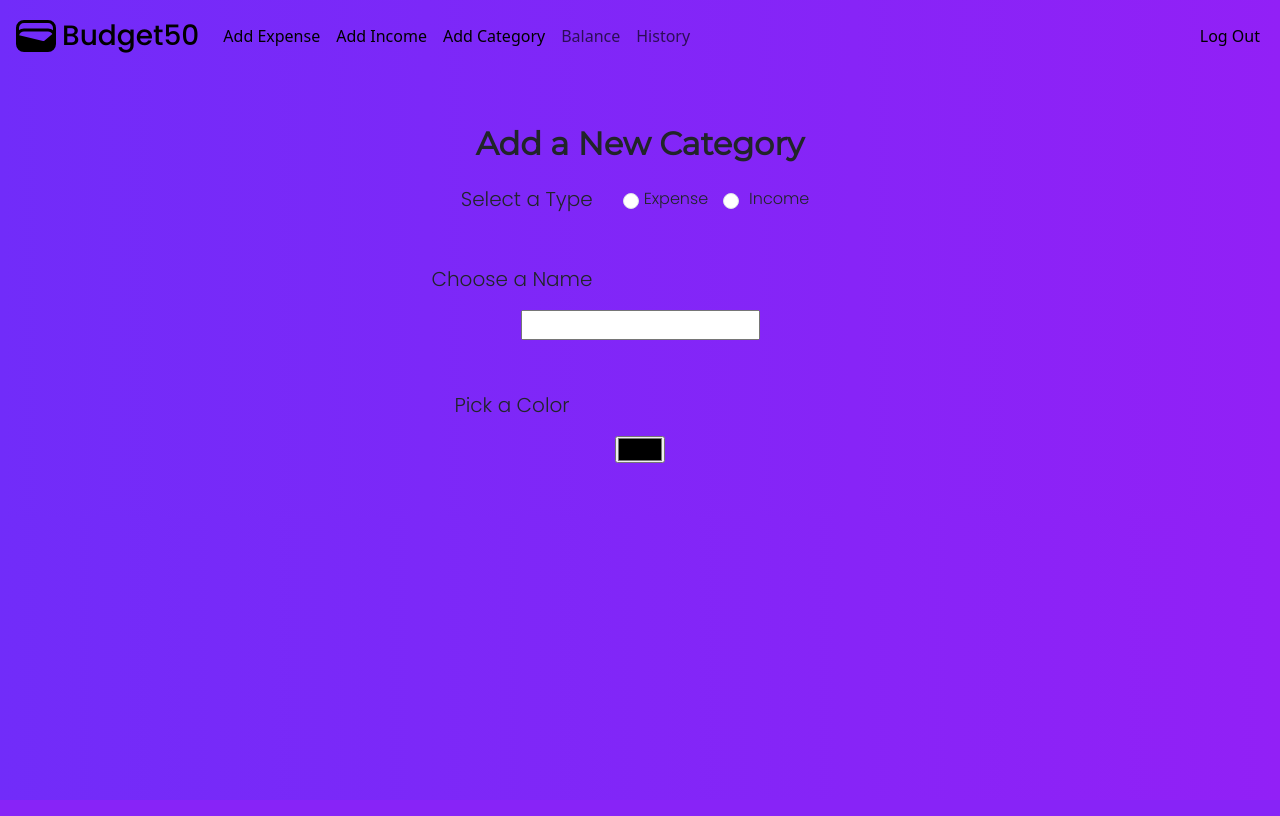
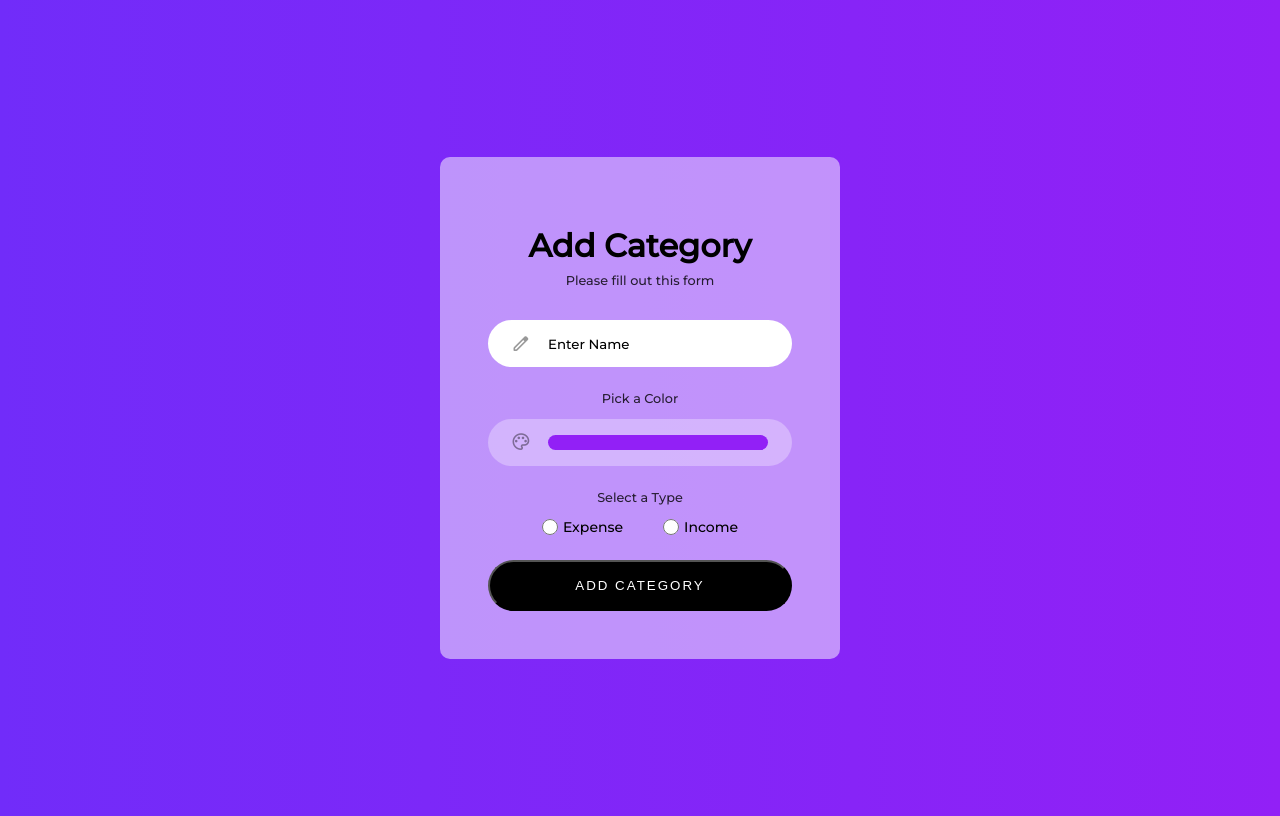
Before and after one commit to fabriortenzi/CS50x-Final-Project, a Flask app: page /category in a window 1280 px wide. Run offline with Flask 2, Linux system fonts and the light colour scheme; a user stored in the database is signed in; some libraries are stand-ins or nearby versions.

Commit message:
Add Category finished

```diff
--- a/app.py
+++ b/app.py
@@ -1,12 +1,12 @@
 import os
 
 from cs50 import SQL
-from flask import Flask, flash, redirect, render_template, request, session, jsonify
+from flask import Flask, flash, redirect, render_template, request, session
 from flask_session import Session
 from tempfile import mkdtemp
 from werkzeug.security import check_password_hash, generate_password_hash
+from string import capwords
 import datetime
-import json
 
 from helpers import login_required, usd
 
@@ -154,7 +154,9 @@ def expense():
         # Get the expense categories
         categories = db.execute("SELECT * FROM expense_categories ORDER BY name")
 
-        return render_template("expense.html", categories=categories)
+        date = datetime.date.today()
+
+        return render_template("expense.html", categories=categories, date=date)
 
     # POST
     else:
@@ -250,8 +252,7 @@ def history():
     # Consult database to find user's expenses and incomes
     records = db.execute("SELECT expenses.date, expense_categories.name, expenses.total, expense_categories.icon FROM expenses JOIN expense_categories ON expense_categories.id = expenses.category_id WHERE user_id = ? UNION SELECT incomes.date, income_categories.name, incomes.total, income_categories.icon FROM incomes JOIN income_categories ON income_categories.id = incomes.category_id WHERE user_id = ? ORDER BY date DESC", session["user_id"], session["user_id"])
 
-    date = datetime.datetime.now()
-    date = date.strftime("%x")
+    date = datetime.date.today()
 
     return render_template("history.html", records=records, date=date)
 
@@ -263,8 +264,27 @@ def category():
 
     # GET
     if request.method == "GET":
-
         return render_template("category.html")
 
     # POST
-    #else:
+    else:
+        name = request.form.get("name")
+        color = request.form.get("color")
+        type_cat = request.form.get("type")
+
+        #if not name or not color or not type_cat:
+            #return render_template("error.html", message="Some inputs were left blank")
+
+        name = capwords(name)
+
+        # Record Category
+        if type_cat == "expense":
+            db.execute("INSERT INTO expense_categories (name, icon, color, user_id) VALUES(?, ?, ?, ?)",
+                       name, "add", color, session["user_id"])
+        elif type_cat == "income":
+            db.execute("INSERT INTO income_categories (name, icon, color, user_id) VALUES(?, ?, ?, ?)",
+                       name, "add", color, session["user_id"])
+        #else:
+            #return render_template("error.html", message="Incorrect Type")
+
+        return redirect("/")
--- a/static/login-styles.css
+++ b/static/login-styles.css
@@ -12,6 +12,7 @@ body
     align-items: center;
     justify-content: center;
     overflow: overlay;
+    user-select: none;
 }
 
 .login-card
@@ -125,16 +126,58 @@ body
 
 .login-card input[type="text"],
 .login-card input[type="password"],
-.login-card input[type="date"]
+.login-card input[type="date"],
+.login-card input[type="color"]
 {
     border: none;
     outline: none;
     background: rgba(255, 255, 255, .3);
+    font-family: 'Montserrat', sans-serif;
     padding: 1rem 1.5rem;
     padding-left: calc(1.5rem * 2.5);
     border-radius: 100px;
     width: 100%;
+    height: 47px;
     transition: background .5s;
+}
+
+#text-color
+{
+    font-size: calc(1rem * .8);
+    opacity: .8;
+    text-align: center;
+    margin-top: 0;
+}
+
+input[type="color"]::-webkit-color-swatch-wrapper {
+	padding: 0;
+    height: 15px;
+    width: auto;
+}
+
+input[type="color"]::-webkit-color-swatch {
+	border: none;
+    border-radius: 10px;
+}
+
+.opt-1-container,
+.opt-2-container
+{
+    display: flex;
+    align-items: center;
+}
+
+.options-container
+{
+    display: flex;
+    align-items: center;
+    justify-content: center;
+    gap: 40px;
+}
+
+::-webkit-calendar-picker-indicator
+{
+    width: 120px;
 }
 
 .login-card input:focus
@@ -153,11 +196,21 @@ body
     opacity: 1;
 }
 
-.login-card input[type="checkbox"]
+.login-card input[type="radio"]
 {
     width: 16px;
     height: 16px;
     accent-color: black;
+    margin-top: 0;
+    margin-left: 0;
+    margin-bottom: 0;
+    margin-right: 5px;
+}
+
+.text-radio
+{
+    font-family: 'Montserrat', sans-serif;
+    font-size: 14px;
 }
 
 .login-card-form button
@@ -186,7 +239,9 @@ body
 
 #bt-inc
 {
-    background: rgba(0, 194, 18, 1);
+    background: rgb(40, 200, 15);
+    border: rgb(40, 200, 15);
+    outline: rgb(40, 200, 15);
 }
 
 #bt-exp:hover
@@ -196,7 +251,7 @@ body
 
 #bt-inc:hover
 {
-    background-color: rgba(0, 194, 18, 0.82);
+    background-color: rgba(40, 200, 15, 0.8);
 }
 
 /* Dropdown */
@@ -206,6 +261,7 @@ body
     width: auto;
     margin: 0;
     height: 47px;
+    z-index: 12;
 }
 .select-menu .select-btn{
     font-size: calc(1rem * .8);
@@ -244,11 +300,12 @@ body
     height: 200px;
     overflow: overlay;
     border-radius: 8px;
+    z-index: 12;
 }
 
 .select-menu .options{
     position: relative;
-    padding: 20px;
+    padding: 15px;
     margin-top: 10px;
     border-radius: 8px;
     background: #fff;
--- a/static/styles.css
+++ b/static/styles.css
@@ -1,12 +1,12 @@
 @import url('https://fonts.googleapis.com/css2?family=Montserrat:wght@300;400&family=Poppins:wght@300;500&display=swap');
+
 
 body
 {
     background: linear-gradient(to right, #712cf9, #9220f6);
     margin: 0;
+    user-select: none;
 }
-
-
 
 .logo
 {
--- a/templates/category.html
+++ b/templates/category.html
@@ -1,4 +1,4 @@
-{% extends "layout.html" %}
+{% extends "login-layout.html" %}
 
 {% block title %}
     Add Category
@@ -6,27 +6,36 @@
 
 {% block main %}
 
-    <main class="container-fluid py-5 text-center">
-        <p class="amount">Add a New Category</p>
-        <form action="/category" method="post">
-            <div class="type-categories">
-                <p class="type">Select a Type</p>
-
-                <input type="radio" class="form-check-input" name="type" id="1" value="expense" required>
-                <label for="1" class="value-checkbox-type form-check-label item-center">Expense</label>
-
-                <input type="radio" class="form-check-input form-check-label item-center" name="type" id="2" value="income" required>
-                <label for="2" class="value-checkbox-type">Income</label>
+    <div class="login-card-header">
+        <h1>Add Category</h1>
+        <div>Please fill out this form</div>
+    </div>
+    <form class="login-card-form" action="/category" method="post">
+        <div class="form-item">
+            <span class="form-item-icon material-symbols-rounded">edit</span>
+            <input type="text" name="name" placeholder="Enter Name" required autofocus autocomplete="off">
+        </div>
+        <div class="color-container">
+            <p id="text-color">Pick a Color</p>
+            <div class="form-item">
+                <span class="form-item-icon material-symbols-rounded">palette</span>
+                <input type="color" name="color" value="#9220f6" placeholder="Pick a Color" id="input-color">
             </div>
-            <div>
-                <p class="categories">Choose a Name</p>
-                <input type="text">
+        </div>
+        <div class="type-category-container">
+            <p id="text-color">Select a Type</p>
+            <div class="options-container">
+                <div class="opt-1-container">
+                    <input type="radio" name="type" id="opt-1" value="expense" required>
+                    <label for="opt-1" class="text-radio">Expense</label>
+                </div>
+                <div class="opt-2-container">
+                    <input type="radio" name="type" id="opt-2" value="income" required>
+                    <label for="opt-2" class="text-radio">Income</label>
+                </div>
             </div>
-            <div>
-                <p class="categories">Pick a Color</p>
-                <input type="color">
-            </div>
-        </form>
-    </main>
+        </div>
+        <button type="submit">Add Category</button>
+    </form>
 
 {% endblock %}
```
Also changed, not shown: static/dropdown.js (+9 -0 lines), templates/balance.html (+9 -4 lines), templates/expense.html (+4 -3 lines), templates/income.html (+41 -30 lines), 4 other files.
